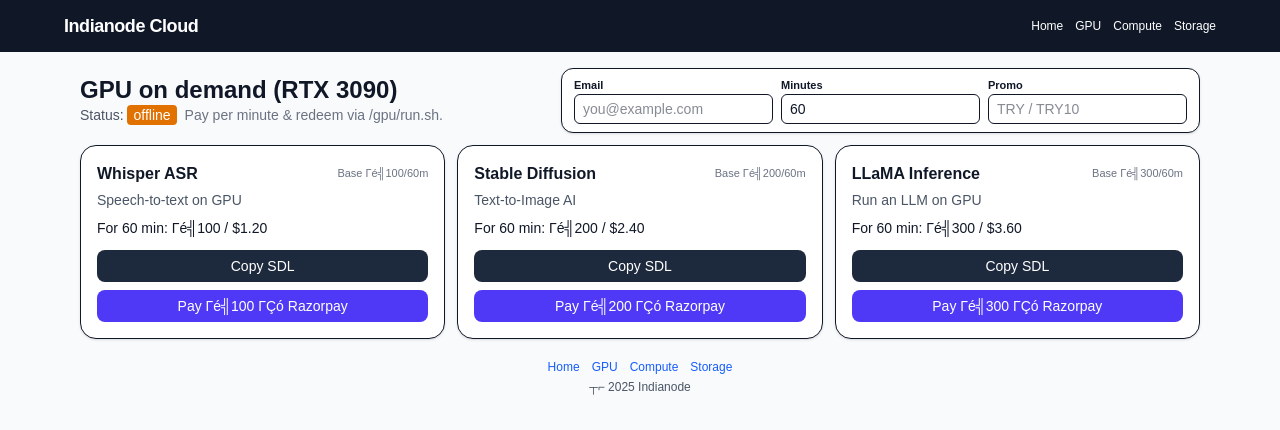
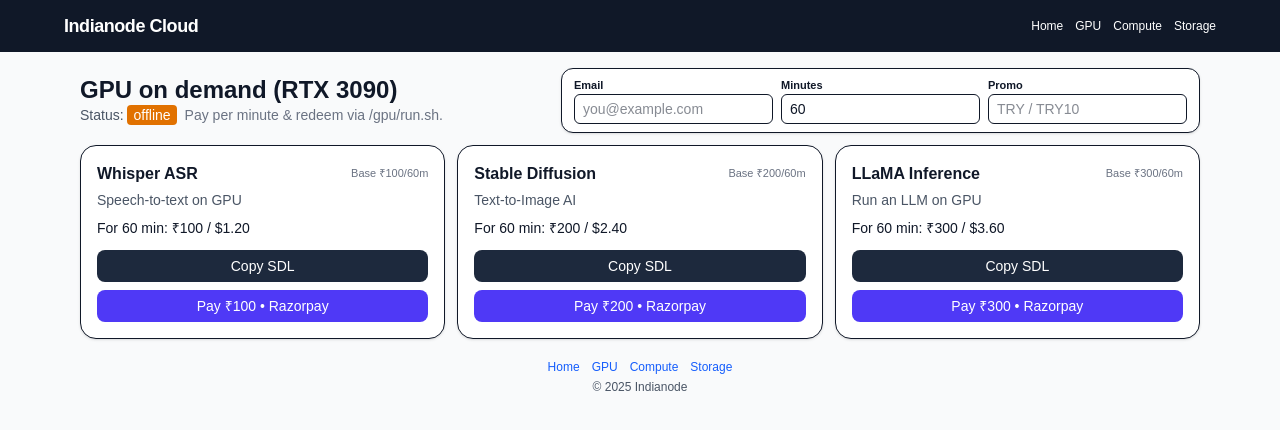
Before and after one commit to tv-avinash/indianode-frontend, a Next.js app: page /gpu in a window 1280 px wide. Shown: the top 430 px of the page. Built offline with nearby package versions, Linux system fonts and the light colour scheme; no server answers.

Commit message:
Restore gpu.jsx

```diff
--- a/pages/gpu.jsx
+++ b/pages/gpu.jsx
@@ -27,7 +27,7 @@
             className="rounded-md p-1.5 hover:bg-gray-100"
             aria-label="Close"
           >
-            Γ£ò
+            {"\u00D7"}
           </button>
         </div>
         <div className="p-4">{children}</div>
@@ -37,6 +37,8 @@
 }
 
 export default function GPU() {
+  const RS = "\u20B9"; // Rupee symbol (safe)
+
   // Status (available/busy)
   const [status, setStatus] = useState("checking...");
   useEffect(() => {
@@ -77,7 +79,7 @@
     []
   );
 
-  // Pricing (per 60 min, in INR) ΓÇö same as landing
+  // Pricing (per 60 min, in INR) - same as landing
   const price60 = { whisper: 100, sd: 200, llama: 300 };
 
   // Promo
@@ -155,7 +157,7 @@
     });
     const j = await r.json();
     if (!r.ok) throw new Error(j?.error || "token_mint_failed");
-    return j; // { token: "v1.ΓÇª" }
+    return j; // { token: "v1...." }
   }
 
   // Payments
@@ -315,7 +317,7 @@
   return (
     <>
       <Head>
-        <title>GPU ΓÇö Indianode</title>
+        <title>GPU - Indianode</title>
         <meta
           name="description"
           content="GPU on demand for Whisper, SD, and LLaMA. Pay per minute and redeem with a one-time token, or copy provider-bound SDLs."
@@ -421,18 +423,18 @@
                     <div className="flex items-center justify-between">
                       <h2 className="text-base font-semibold">{p.name}</h2>
                       <span className="text-[11px] text-gray-500">
-                        Base Γé╣{price60[p.key]}/60m
+                        Base {RS}{price60[p.key]}/60m
                       </span>
                     </div>
                     <p className="text-sm text-gray-600 mt-1">{p.desc}</p>
 
                     <p className="mt-2 text-sm">
                       <span className="font-medium">For {minutes} min:</span>{" "}
-                      Γé╣{inr} / ${usd.toFixed(2)}
+                      {RS}{inr} / ${usd.toFixed(2)}
                     </p>
                     {promoActive && (
                       <p className="text-[11px] text-green-700 mt-0.5">
-                        Promo ΓêÆΓé╣{offInr} (Γëê${offUsd.toFixed(2)})
+                        Promo -{RS}{offInr} (~${offUsd.toFixed(2)})
                       </p>
                     )}
                   </div>
@@ -453,7 +455,7 @@
                       onClick={() => payWithRazorpay({ product: p.key, displayName: p.name })}
                       disabled={loading}
                     >
-                      Pay Γé╣{inr} ΓÇó Razorpay
+                      Pay {RS}{inr} {"\u2022"} Razorpay
                     </button>
 
                     {enablePayPal && (
@@ -464,7 +466,7 @@
                         onClick={() => payWithPayPal({ product: p.key, amountUsd: usd, displayName: p.name })}
                         disabled={loading}
                       >
-                        Pay ${usd.toFixed(2)} ΓÇó PayPal
+                        Pay ${usd.toFixed(2)} {"\u2022"} PayPal
                       </button>
                     )}
                   </div>
@@ -482,12 +484,12 @@
             <Link href="/compute" className="text-blue-600 hover:underline">Compute</Link>
             <Link href="/storage" className="text-blue-600 hover:underline">Storage</Link>
           </nav>
-          ┬⌐ {new Date().getFullYear()} Indianode
+          {"\u00A9"} {new Date().getFullYear()} Indianode
         </footer>
       </div>
 
       {/* Mint modal with OS-specific commands */}
-      <Modal open={mintOpen} onClose={() => setMintOpen(false)} title="Payment verified ΓÇö run this command">
+      <Modal open={mintOpen} onClose={() => setMintOpen(false)} title="Payment verified - run this command">
         <div className="space-y-2">
           <p className="text-sm text-gray-700">
             We minted a one-time <b>ORDER_TOKEN</b>. Run the command below from your own machine (not the Akash host VM).
@@ -515,7 +517,7 @@
           </div>
 
           <div className="bg-gray-900 text-gray-100 rounded-xl p-3 font-mono text-xs overflow-x-auto">
-            {osTab === "windows" ? mintCmdWin || "ΓÇª" : mintCmd || "ΓÇª"}
+            {osTab === "windows" ? mintCmdWin || "..." : mintCmd || "..."}
           </div>
 
           <div className="flex gap-2">
```
